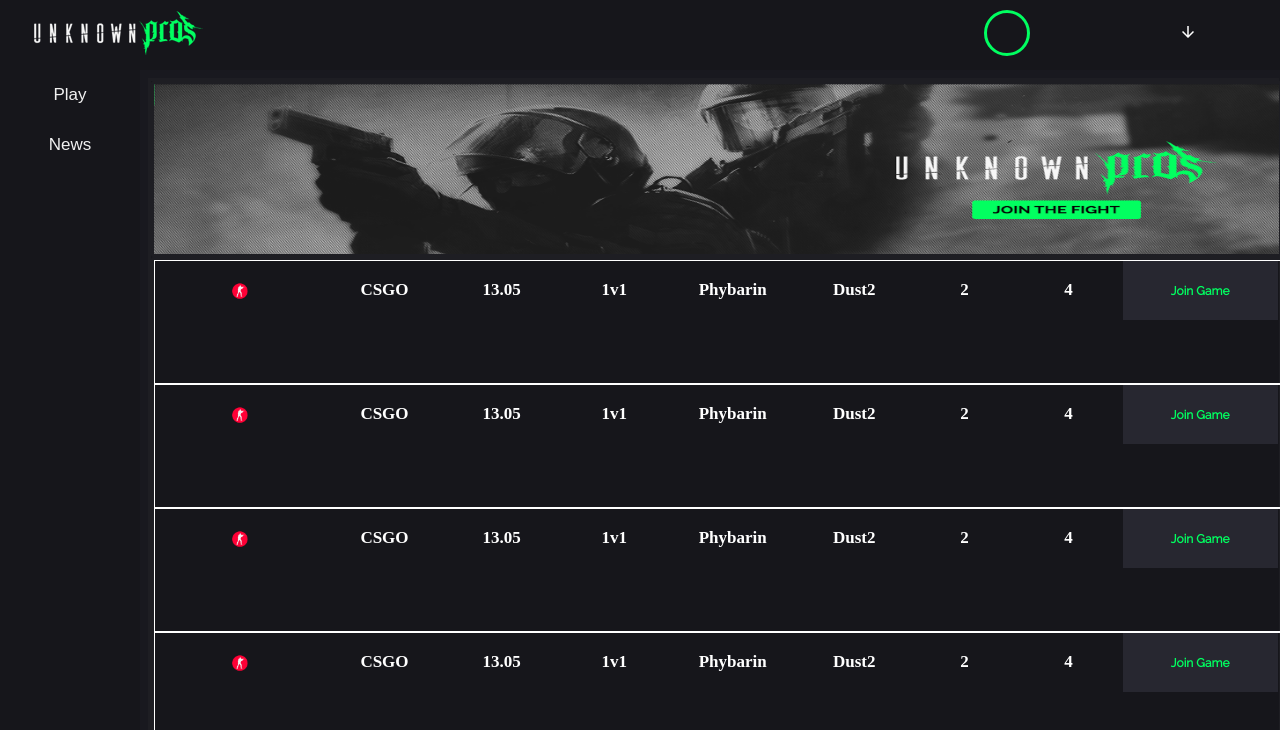
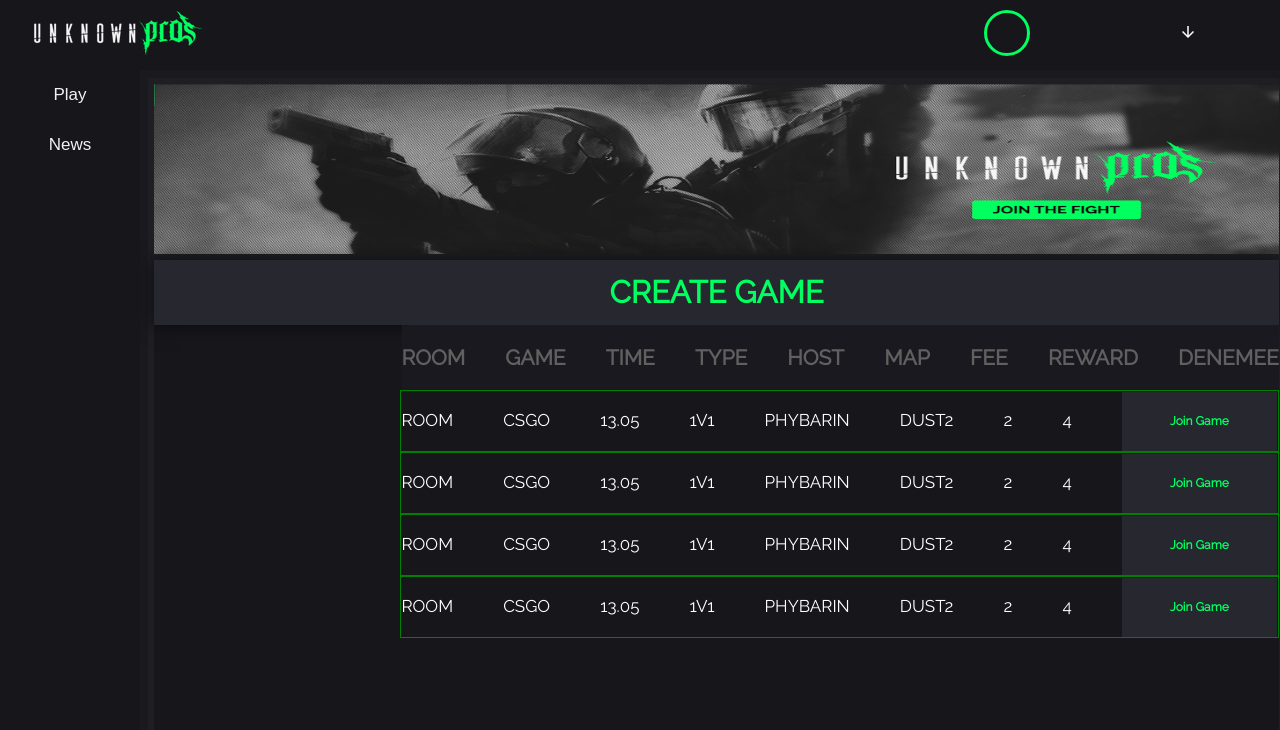
Before and after one commit to ertugdlk/up_react, a React (Create React App) app: page /dashboard in a window 1280 px wide. Shown: the top 730 px of the page. Built offline with nearby package versions, Linux system fonts and the light colour scheme; no server answers.

Commit message:
Design changes added

```diff
--- a/src/components/Common/GameRoomRow.css
+++ b/src/components/Common/GameRoomRow.css
@@ -1,24 +1,27 @@
 @import url('https://fonts.googleapis.com/css?family=Raleway&display=swap');
 
 .GameRowContainer{
-    width: 100%;
-    font-family: 'proxima-nova-semibold';
-    font-weight: 600;
-    font-size: 17px;
-    line-height: 27.14px;
-    text-align: center;
-    color: white;
     height: auto;
     position: relative;
-    border: 1px solid white;
+    border: 0.5px solid green;
+    display: flex;
+    justify-content: space-between;
+    align-items: center;
+    text-align: center;
+    height: 59px;
 }
 
 td{
     /* Text Styles */
-    top: -31.4px;
-    width: 159px;
-    height:5;
+    color: white;
     position: relative;
+    font-family: Raleway;
+    font-size: 17px;
+    font-weight: 400;
+    font-style: normal;
+    letter-spacing: normal;
+    line-height: 27.14px;
+    text-transform: uppercase;
 }
 
 .GameRowButton{
@@ -43,6 +46,37 @@
 }
 
 .minikLogo{
-    height: 120px;
-    vertical-align: middle;
+    position: relative;
+    top:-30px;
+    height: 100px;
+    align-items: center;
 }
+
+@media only screen and (max-width: 1200px) {
+    .GameRowContainer {
+        float: left;
+    }
+  }
+
+@media only screen and (max-width: 1680px) {
+    .GameRowContainer {
+        height: 60px;
+        width: 78%;
+        float: right;
+    }
+    td{
+    }
+  }
+
+@media only screen and (min-width: 1680px) {
+    .GameRowContainer {
+        float: right;
+        width: 78%;
+        height: 60px;
+    }
+    td{
+        /* Text Styles */
+        width: 159px;
+        position: relative;
+    }
+  }
--- a/src/components/Common/GameRoomRow.js
+++ b/src/components/Common/GameRoomRow.js
@@ -24,7 +24,7 @@
     return(
                 <div className='GameRowContainer'>
                     <td>
-                    <img src ={Logo} className='minikLogo'></img>
+                    Room
                     </td>
                     <td>{gameDetail.GameName}CSGO</td>
                     <td>{gameDetail.Time}13.05</td>
--- a/src/components/Dashboard.css
+++ b/src/components/Dashboard.css
@@ -1,3 +1,4 @@
+@import url('https://fonts.googleapis.com/css?family=Raleway&display=swap');
 
 .Container{
     flex-direction: column;
@@ -63,6 +64,44 @@
     margin-top: 12px;
 }
 
+.GameRoomHeader{
+    position: relative;
+    display: flex;
+    justify-content: space-between;
+    align-items: center;
+    top:0;
+    height: 65px;
+    width: 78%;
+    background-color: #19191f;
+    float: right;
+    color: #606060;
+    font-family: Raleway;
+    font-size: 21px;
+    font-weight: 700;
+    font-style: normal;
+    letter-spacing: normal;
+    line-height: 23.94px;
+    text-transform: uppercase;
+}
+
+.Create{
+    width: 100%;
+    float: left;
+    height: 65px;
+    box-shadow: -1px 0 17px 1px rgba(0, 0, 0, 0.5);
+    background-color: #272730;
+    border: none;
+    color: #00ff60;
+    font-family: Raleway;
+    font-size: 31px;
+    font-weight: 700;
+    font-style: normal;
+    letter-spacing: normal;
+    line-height: 21.96px;
+    text-align: center;
+    text-transform: uppercase;
+}
+
 @media only screen and (min-width: 1680px) {
     .Container {
       width: 93%;
--- a/src/components/Dashboard.js
+++ b/src/components/Dashboard.js
@@ -80,6 +80,18 @@
             <img src ={Photo1} className='img1'></img>
           </div>
           <div className='Games'>
+              <button className='Create'> Create Game </button>
+              <div className='GameRoomHeader'>
+                <span >Room</span>
+                <span >Game</span>
+                <span >Time</span>
+                <span >Type</span>
+                <span >Host</span>
+                <span  >Map</span>
+                <span >Fee</span>
+                <span >Reward</span>
+                <span>denemee </span>
+              </div>
               <GameRoomRow></GameRoomRow>
               <GameRoomRow></GameRoomRow>
               <GameRoomRow></GameRoomRow>
@@ -95,7 +107,7 @@
               justify="space-evenly"
               alignItems="center">
           </Grid>
-          <PlayButton >Play</PlayButton>
+          <PlayButton>Play</PlayButton>
           <button className='News'>News</button>
         </MenuBar>
 
```
